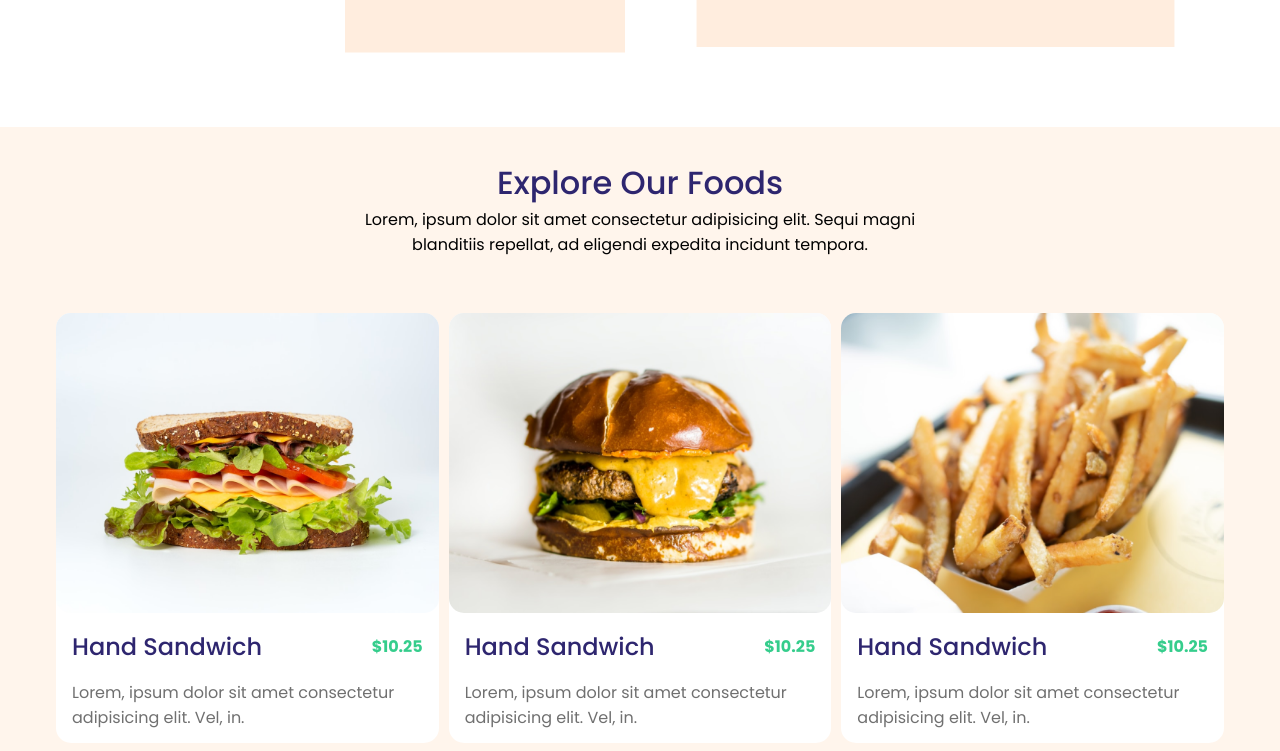
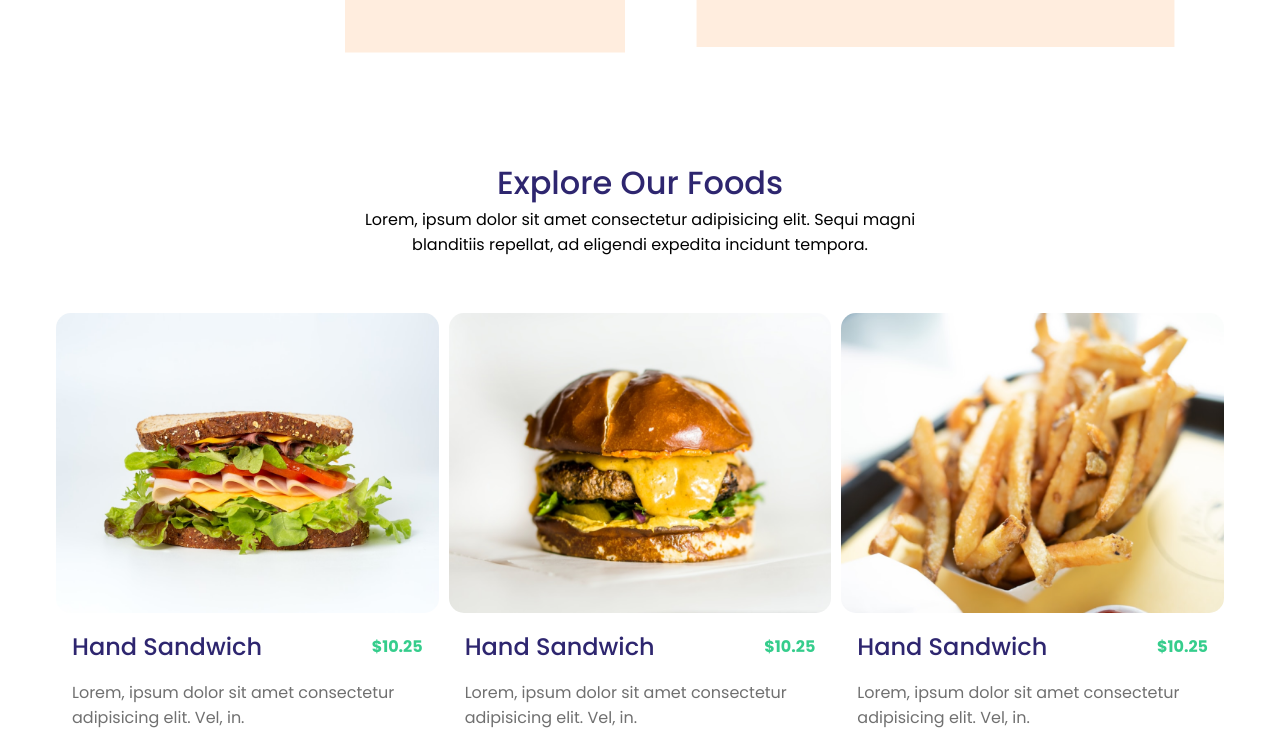
Before and after one commit to mart-anthony-stark/Expice-Restaurant-Vue-FE, a Vue app: page / in a window 1280 px wide. Shown: the part 3380-4131 px from the top of the page. Built offline with nearby package versions, Linux system fonts and the light colour scheme.

Commit message:
Change: background color to none

```diff
--- a/src/components/FoodMenu.vue
+++ b/src/components/FoodMenu.vue
@@ -91,7 +91,6 @@ export default {
 
 <style lang="scss" scoped>
 section {
-  background: $complementary;
   padding: 2rem;
 
   .heading {
```
